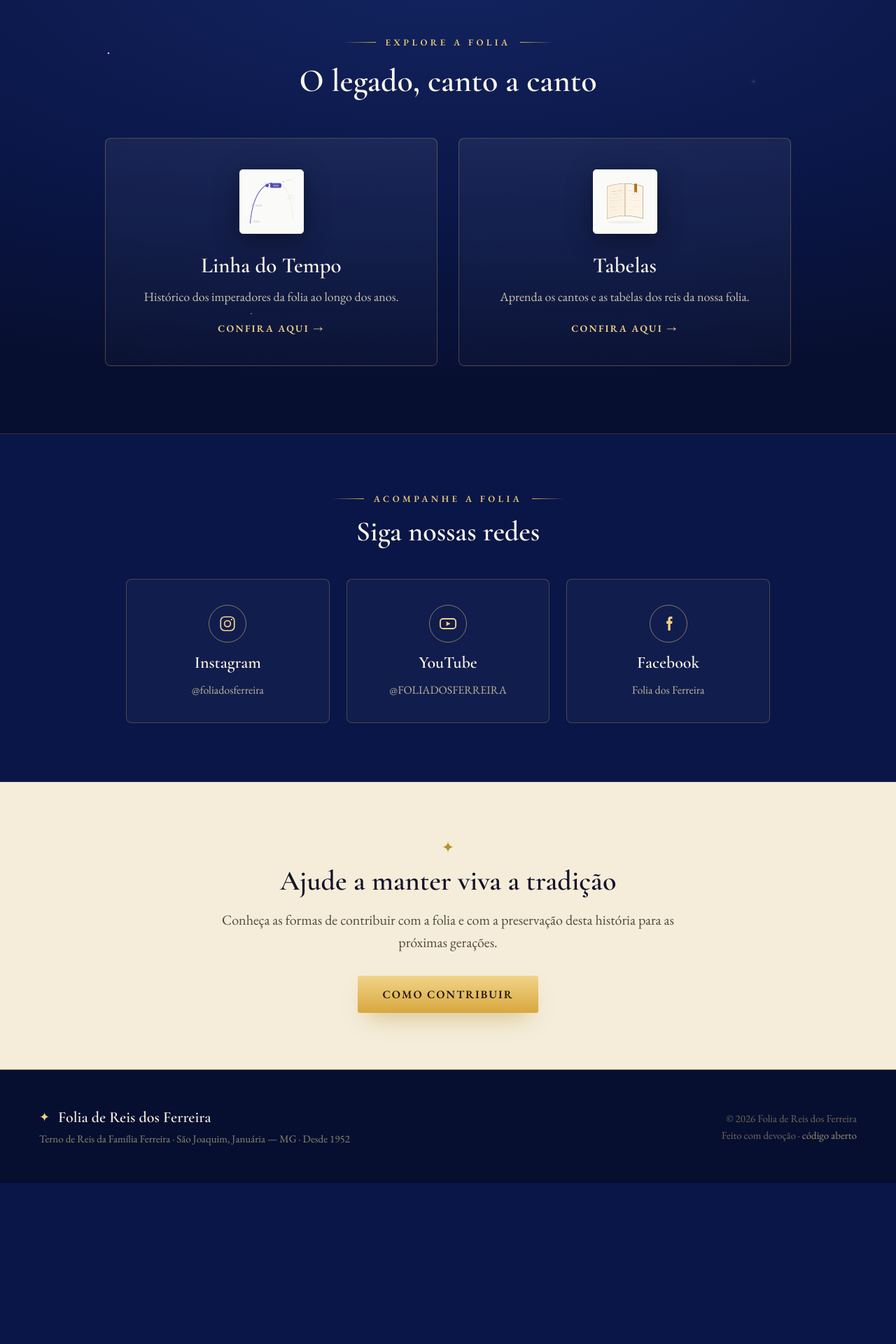
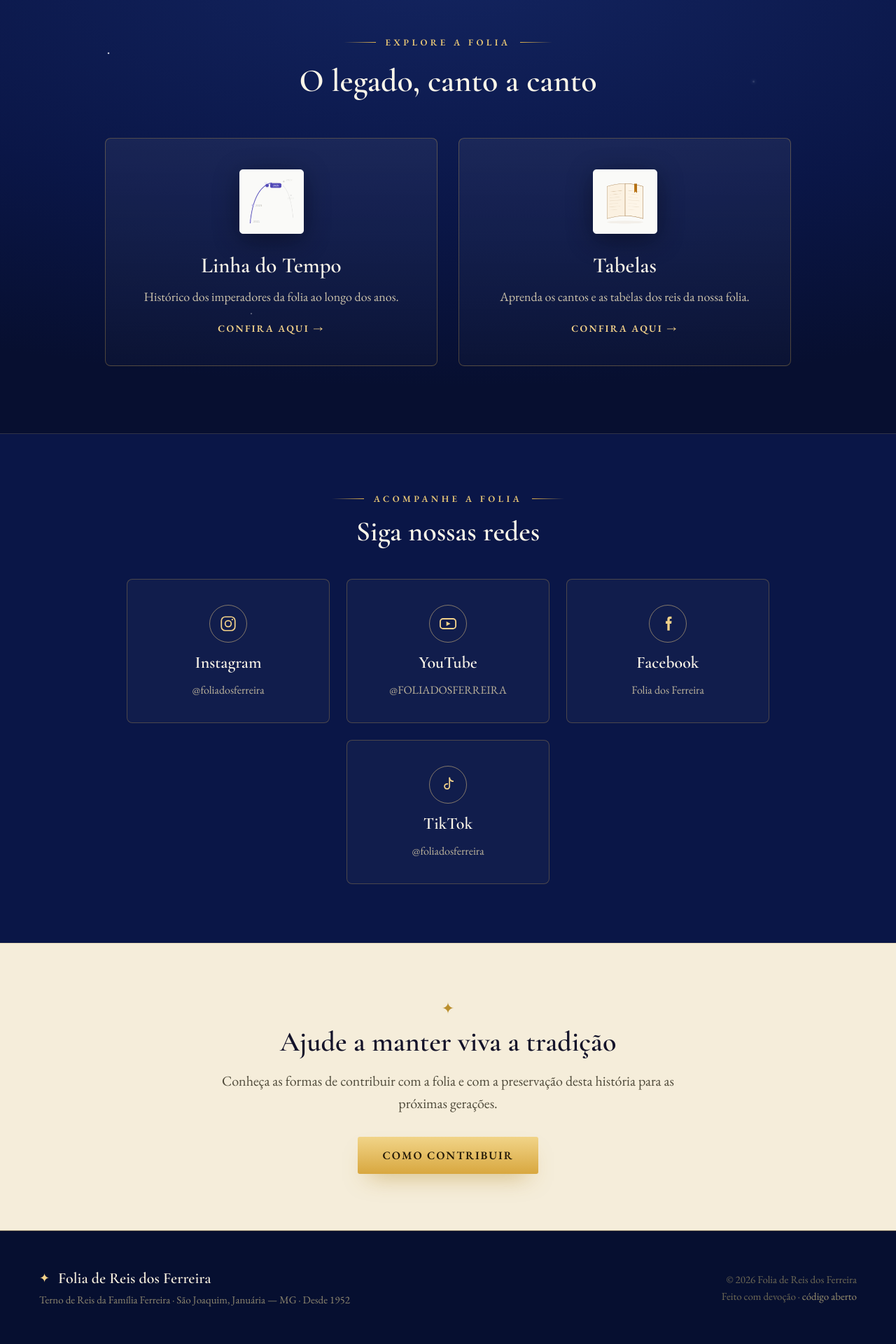
Before and after one commit to anthonylgf/folia-dos-ferreira, a Jekyll site: the page built from index.html, in a window 1280 px wide. Shown: the part 1842-3762 px from the top of the page at 70% size. Built offline with Jekyll 4.4.1, drawn with Linux system fonts in a browser that asks for light colours; the list of posts is cut into pages by our own code; before the commit the page ends 3532 px from its top, so only the background shows below that.

Commit message:
feat: adicionar icone tiktok (#20)

```diff
--- a/assets/css/folia-home.css
+++ b/assets/css/folia-home.css
@@ -455,14 +455,16 @@ a { text-decoration: none; }
 }
 
 .fl-social-grid {
-  display: grid;
-  grid-template-columns: repeat(3, 1fr);
+  display: flex;
+  flex-wrap: wrap;
+  justify-content: center;
   gap: 24px;
   max-width: 920px;
   margin: 0 auto;
 }
 
 .fl-social {
+  flex: 0 1 290px;
   display: flex;
   flex-direction: column;
   align-items: center;
@@ -594,8 +596,8 @@ a { text-decoration: none; }
   .fl-section-social,
   .fl-section-contribuir { padding-left: 22px !important; padding-right: 22px !important; }
 
-  .fl-explore-grid,
-  .fl-social-grid { grid-template-columns: 1fr !important; }
+  .fl-explore-grid { grid-template-columns: 1fr !important; }
+  .fl-social { flex-basis: 100% !important; }
   .fl-festa-row  { padding: 26px 22px !important; gap: 18px !important; }
 
   .fl-footer      { padding: 40px 22px !important; justify-content: center; text-align: center; }
--- a/index.html
+++ b/index.html
@@ -166,6 +166,13 @@ permalink: /
         <span class="fl-social-name">Facebook</span>
         <span class="fl-social-handle">Folia dos Ferreira</span>
       </a>
+      <a class="fl-social" href="https://www.tiktok.com/@foliadosferreira" target="_blank" rel="noopener noreferrer">
+        <span class="fl-social-icon">
+          <svg aria-hidden="true" focusable="false" width="26" height="26" viewBox="0 0 24 24" fill="none" stroke="currentColor" stroke-width="1.6"><path d="M14 3v11.2a3.3 3.3 0 1 1-2.6-3.2" stroke-linecap="round" stroke-linejoin="round"/><path d="M14 3c.4 2.6 2.1 4.3 4.7 4.6" stroke-linecap="round" stroke-linejoin="round"/></svg>
+        </span>
+        <span class="fl-social-name">TikTok</span>
+        <span class="fl-social-handle">@foliadosferreira</span>
+      </a>
     </div>
   </section>
 
```
